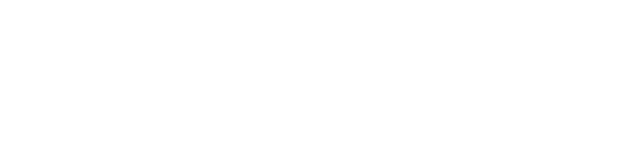
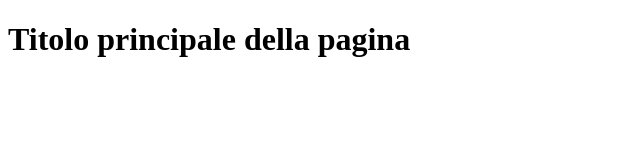
Before and after one commit to DaviGel/vue-hello, a plain HTML site: page index.html in a window 1280 px wide. Shown: the whole page, without its empty margins (0-640 px from the left). Drawn offline with nearby package versions, Linux system fonts and the light colour scheme.

Commit message:
feat: esercizio completato

```diff
--- a/index.html
+++ b/index.html
@@ -6,6 +6,7 @@
     <title>Vue Hello</title>
   </head>
   <body>
+    <h1 id="title">{{ message }}</h1>
     <!-- Vue JS -->
     <script src="https://unpkg.com/vue@3/dist/vue.global.js"></script>
     <!-- Mio JS -->
--- a/js/main.js
+++ b/js/main.js
@@ -1 +1,11 @@
 'use strict';
+
+const { createApp } = Vue;
+
+createApp({
+  data() {
+    return {
+      message: 'Titolo principale della pagina',
+    };
+  },
+}).mount('#title');
```
